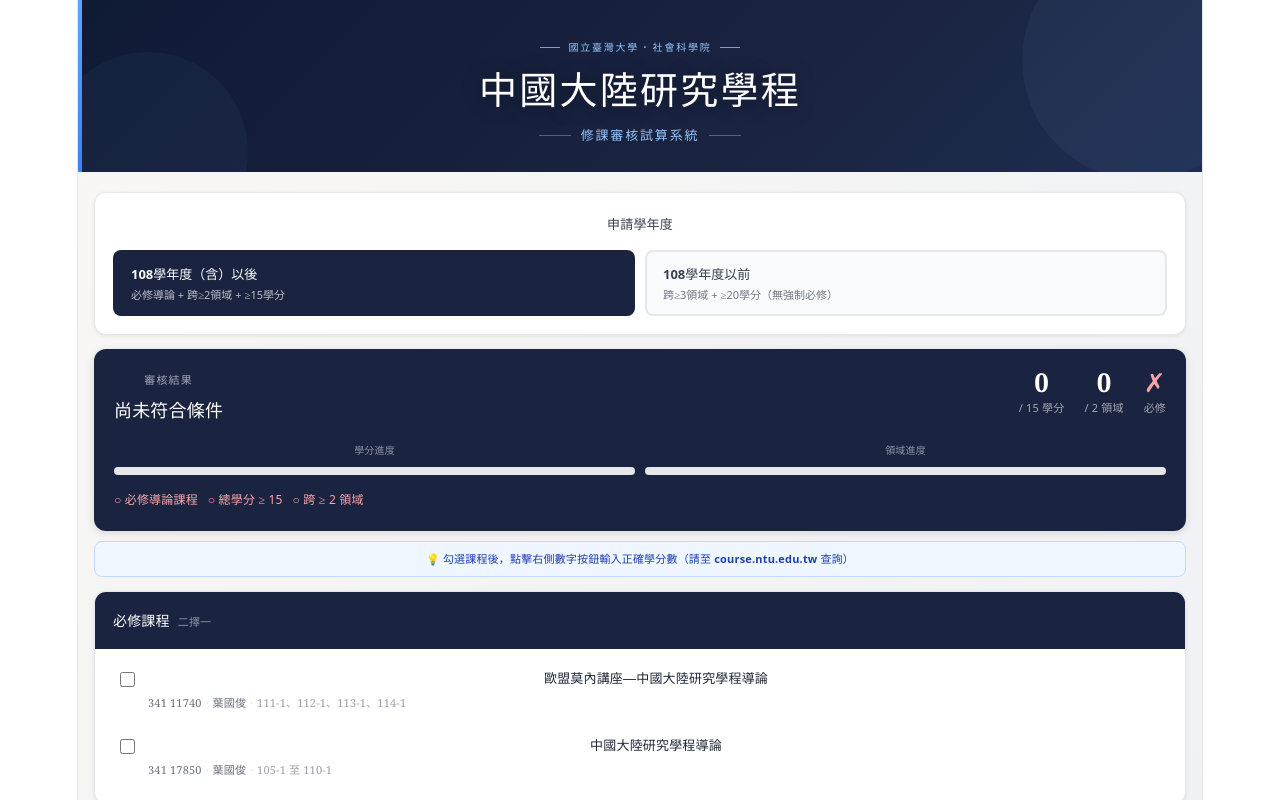
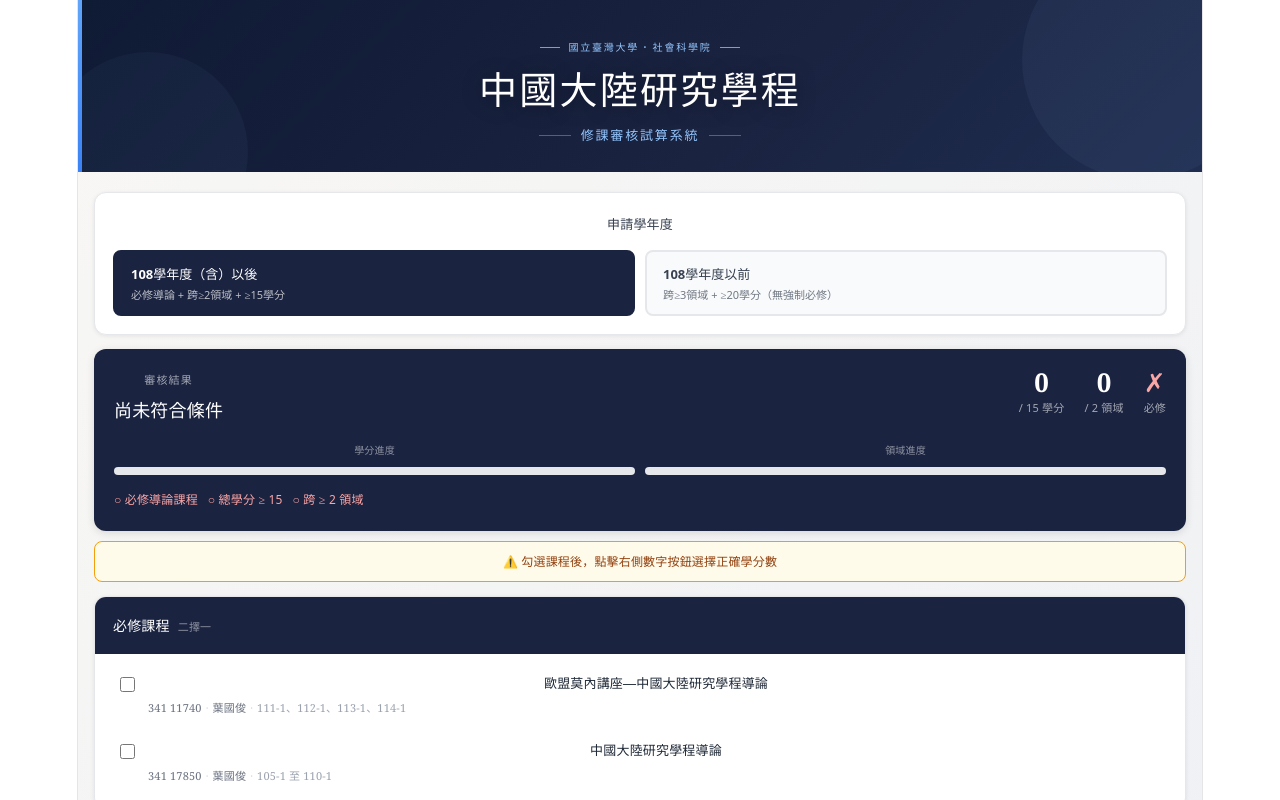
Before and after one commit to yrsun68433/china-checker, a React (Vite) app: page / in a window 1280 px wide. Shown: the top 800 px of the page. Built offline with nearby package versions, Linux system fonts and the light colour scheme.

Commit message:
Update App.jsx

```diff
--- a/src/App.jsx
+++ b/src/App.jsx
@@ -367,8 +367,8 @@
         </div>
 
         {/* Credit hint */}
-        <div style={{ marginTop: 10, padding: "8px 12px", background: "#eff6ff", border: "1px solid #bfdbfe", borderRadius: 8, fontSize: 11, color: "#1e40af", fontFamily: "system-ui", lineHeight: 1.6 }}>
-          💡 勾選課程後，點擊右側數字按鈕輸入正確學分數（請至 <strong>course.ntu.edu.tw</strong> 查詢）
+        <div style={{ marginTop: 10, padding: "10px 14px", background: "#fffbeb", border: "1px solid #f59e0b", borderRadius: 8, fontSize: 12, color: "#92400e", fontFamily: "system-ui", lineHeight: 1.6, fontWeight: 600 }}>
+          ⚠️ 勾選課程後，點擊右側數字按鈕選擇正確學分數
         </div>
 
         {/* Required courses */}
@@ -506,7 +506,7 @@
           {cohort === "after108"
             ? "108學年度（含）以後申請者，須修畢必修導論（二擇一），並跨選至少 2 個領域，總學分達 15 學分以上。"
             : "108學年度以前申請者，須跨選至少 3 個領域，總學分達 20 學分以上（無強制必修導論）。"}
-          　試算結果僅供參考，最終認定以學程承辦單位審核為準。
+          試算結果僅供參考，最終認定以學程承辦單位審核為準。
         </div>
 
       </div>
```
